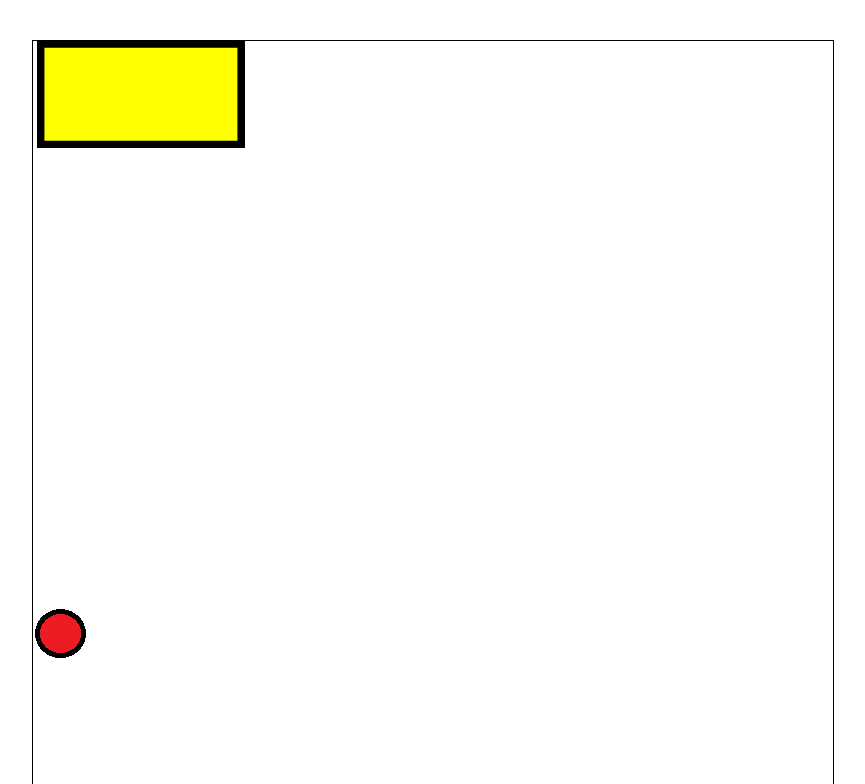
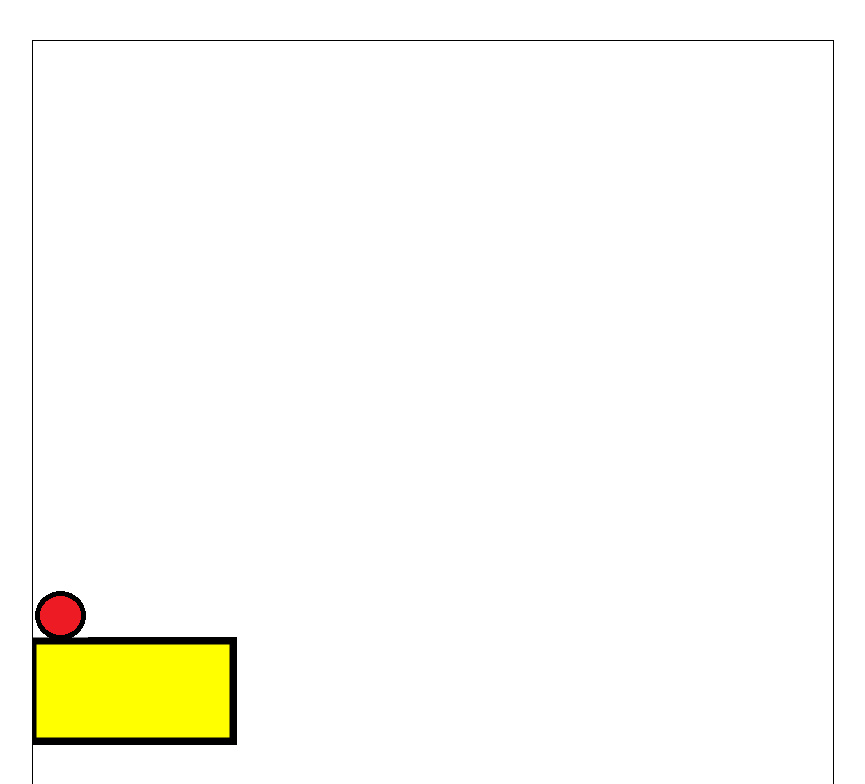
Before and after one commit to DavidJHassan/RunNJump, a plain HTML site: page index.html in a window 1280 px wide. Both pictures are taken after a click on the button "Start". Shown: the top 784 px of the page, without its empty margins (288-1153 px from the left). Drawn offline with Linux system fonts and the light colour scheme.

Commit message:
Added collision detection

```diff
--- a/game.css
+++ b/game.css
@@ -18,7 +18,7 @@ background: black;
 #menutitle{
 	position: absolute;
     top: 10%;
-	left: 30%;
+	left: 37.5%;
     padding: 5px;
     font-family: "Helvetica", "Arial", sans-serif;
     font-size: 25pt;
--- a/game.js
+++ b/game.js
@@ -6,11 +6,13 @@ var context = canvas[0].getContext("2d");
 var player = new Player();
 var platform = new Platform();
 
+/*Game Related*/
 function Player()
 {
 	this.sprite = new Image();
 	this.x = 0;
 	this.y = 400;
+	this.rect = [this.x, this.y, this.sprite.width, this.sprite.height];
 	this.mLeft = false;
 	this.mRight = false;
 	this.mUp = false;
@@ -20,16 +22,54 @@ function Player()
 	this.draw = function(){
 		context.drawImage(this.sprite,this.x,this.y);
 	}
+
+	this.update = function(){
+
+		this.rect = [this.x, this.y, this.sprite.width, this.sprite.height];
+
+		if(isCollision()){
+			this.isFalling = false;
+		}
+		else{
+			this.isFalling = true;
+		}
+
+		if(this.mLeft){
+			this.x -= 1;
+		}
+
+		if(this.mRight){
+			this.x += 1;
+		}
+
+		if(this.mUp){
+			this.y -= 1;
+		}
+
+		if(this.mDown){
+			this.y += 1;
+		}
+
+		if(this.isFalling){;
+			this.y = this.y + 1;
+		}
+	}
 }
 
 function Platform()
 {
-	this.x = Math.random()*10;
-	this.y = Math.random()*10;
+	//this.x = Math.random()*800;
+	//this.y = Math.random()*800;
+
+	this.x = 0;
+	this.y = 600;
+	this.w = 200;
+	this.h = 100;
+	this.rect = [this.x, this.y, this.w, this.h];
 
 	this.draw = function(){
 		context.beginPath();
-		context.rect(this.x, this.y, 200, 100);
+		context.rect(this.x, this.y, this.w, this.h);
 		context.fillStyle = 'yellow';
 		context.fill();
 		context.lineWidth = 7;
@@ -38,12 +78,42 @@ function Platform()
 	}
 }
 
+function isCollision()//Hardcoded atm. Needs to be more generic for multiple platform objects
+{
+		   return (player.rect[2] >= platform.rect[0] && // X - LHS
+		   player.rect[0] <= platform.rect[2] && // X - RHS
+		   player.rect[1] + player.rect[3] == platform.rect[1]); // Y - Height check
+}
+
+function startGame()
+{
+	$("#menu").hide();
+	canvas.show();
+	setInterval(gameLoop, 1000 / 60); // 60fps
+}
+
+function gameLoop()
+{
+	draw();
+	player.update();
+
+}
+
+function draw()
+{
+
+	player.draw();
+	platform.draw();
+}
+
+/*Document related*/
 $(document).ready(function()
 {
 	$("#game").hide();
 	loadAssets();
 }
 );
+
 
 function loadAssets()
 {
@@ -101,52 +171,3 @@ $(document).keyup(function(e) {
     }
     e.preventDefault(); // prevent the default action (scroll / move caret)
 });
-
-
-
-
-function startGame()
-{
-	$("#menu").hide();
-	canvas.show();
-	setInterval(gameLoop, 1000 / 60); // 60fps
-}
-
-function gameLoop()
-{
-	draw();
-	update();
-
-}
-
-
-function draw()
-{
-
-	player.draw();
-	platform.draw();
-}
-
-function update()
-{
-	if(player.mLeft){
-		player.x -= 1;
-	}
-
-	if(player.mRight){
-		player.x += 1;
-	}
-
-	if(player.mUp){
-		player.y -= 1;
-	}
-
-	if(player.mDown){
-		player.y += 1;
-	}
-
-	if(player.isFalling){;
-		player.y = player.y + 1;
-	}
-
-}
--- a/index.html
+++ b/index.html
@@ -8,7 +8,7 @@
 </head>
 <body>
 	<div id="menu">
-		<div id="menutitle">Run and Jump Man</div>
+		<div id="menutitle">Run N Jump</div>
 		<input id="startButton" type="button" value="Start"/>
 	</div>
 
```
